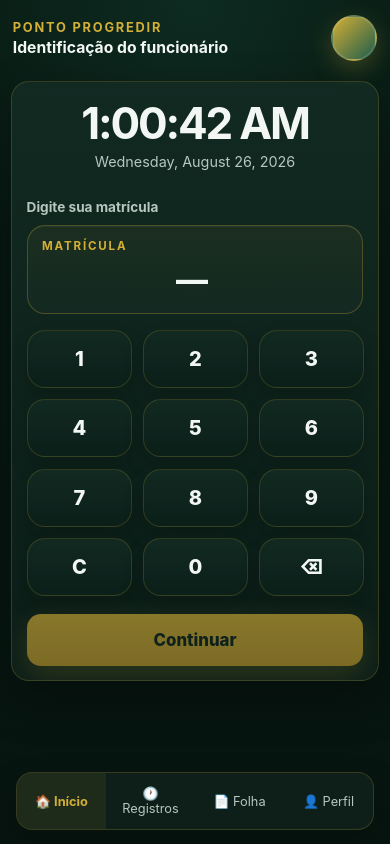
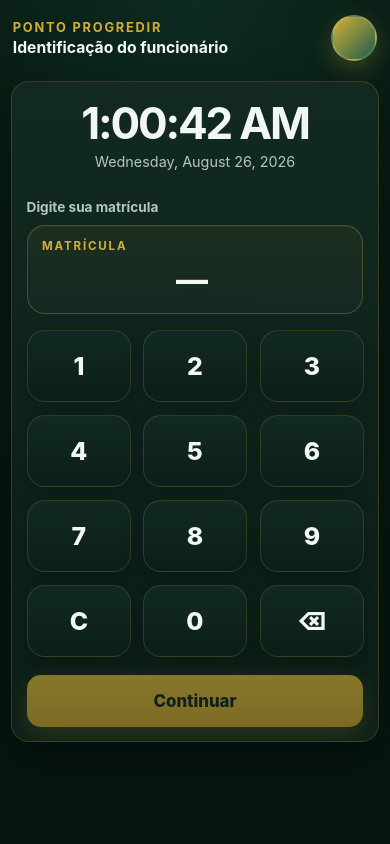
Before and after one commit to marinsdigital28-prog/pontovs, a Next.js app: page /ponto in a window 390 px wide. Built offline with nearby package versions, Linux system fonts and the light colour scheme.

Commit message:
fix: simplify punch clock layout

```diff
--- a/app/globals.css
+++ b/app/globals.css
@@ -35,7 +35,7 @@ button,input{font:inherit}
   max-width:680px;
   height:100dvh;
   margin:0 auto;
-  padding:0.7rem 1rem 4.6rem;
+  padding:0.7rem 1rem 1rem;
   overflow:hidden;
 }
 
@@ -45,7 +45,7 @@ button,input{font:inherit}
   border-radius:22px;
   padding:0.8rem 0.9rem 0.9rem;
   box-shadow: 0 18px 44px var(--shadow);
-  max-height:calc(100dvh - 7.2rem);
+  max-height:calc(100dvh - 5.8rem);
   overflow:hidden;
 }
 
@@ -160,7 +160,7 @@ button,input{font:inherit}
   margin-top: 1rem;
   display: grid;
   grid-template-columns: repeat(3, minmax(0, 1fr));
-  gap: 0.7rem;
+  gap: 0.8rem;
 }
 
 .keypad-btn {
@@ -169,8 +169,8 @@ button,input{font:inherit}
   border-radius: 18px;
   background: linear-gradient(180deg, rgba(18, 42, 34, 0.96), rgba(12, 31, 25, 0.96));
   color: var(--text);
-  min-height: 58px;
-  font-size: clamp(1.25rem, 4vw, 1.7rem);
+  min-height: 72px;
+  font-size: clamp(1.55rem, 5vw, 2rem);
   font-weight: 800;
   cursor: pointer;
   box-shadow: 0 10px 20px rgba(2, 8, 6, 0.2);
--- a/app/ponto/page.tsx
+++ b/app/ponto/page.tsx
@@ -5,7 +5,6 @@ import React, { useEffect, useState } from 'react';
 export default function Page() {
   const [loading, setLoading] = useState(false);
   const [statusMsg, setStatusMsg] = useState<string | null>(null);
-  const [lastPunch, setLastPunch] = useState<any>(null);
   const [now, setNow] = useState<Date | null>(null);
   const [step, setStep] = useState<'lookup' | 'register'>('lookup');
   const [matricula, setMatricula] = useState('');
@@ -38,11 +37,6 @@ export default function Page() {
     setNow(new Date());
     const t = setInterval(() => setNow(new Date()), 1000);
     return () => clearInterval(t);
-  }, []);
-
-  useEffect(() => {
-    const saved = localStorage.getItem('lastPunch');
-    if (saved) setLastPunch(JSON.parse(saved));
   }, []);
 
   useEffect(() => {
@@ -117,8 +111,6 @@ export default function Page() {
       });
       const json = await r.json();
       if (!r.ok) throw new Error(json.error || 'Erro ao registrar ponto');
-      localStorage.setItem('lastPunch', JSON.stringify(json));
-      setLastPunch(json);
       setNextType(nextAfter(json.type));
       pendingClientIdRef.current = null;
       setConfirmation({
@@ -349,21 +341,6 @@ export default function Page() {
           </div>
         )}
 
-        {lastPunch && !confirmation && (
-          <div className="summary" style={{ marginTop: 16 }}>
-            <div style={{ fontWeight: 800, color: 'var(--gold)' }}>Último registro</div>
-            <div style={{ marginTop: 6 }}>{lastPunch.type} • {new Date(lastPunch.timestamp).toLocaleTimeString()}</div>
-          </div>
-        )}
-      </div>
-
-      <div className="bottom-nav">
-        <div className="nav-inner">
-          <button className="active">🏠 Início</button>
-          <button>🕐 Registros</button>
-          <button>📄 Folha</button>
-          <button>👤 Perfil</button>
-        </div>
       </div>
     </main>
   );
```
Also changed, not shown: 2 other files (tests, documents, lock files or other folders).
